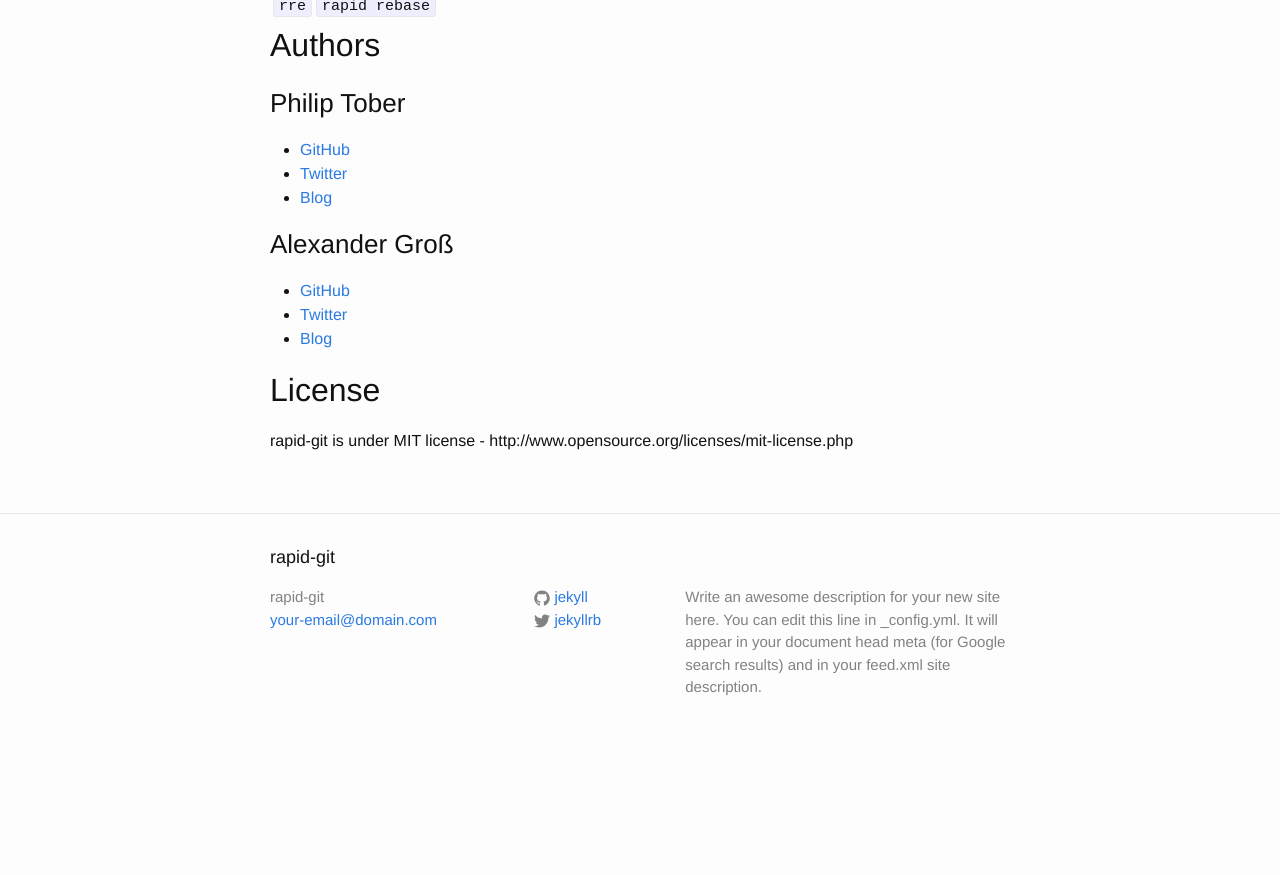
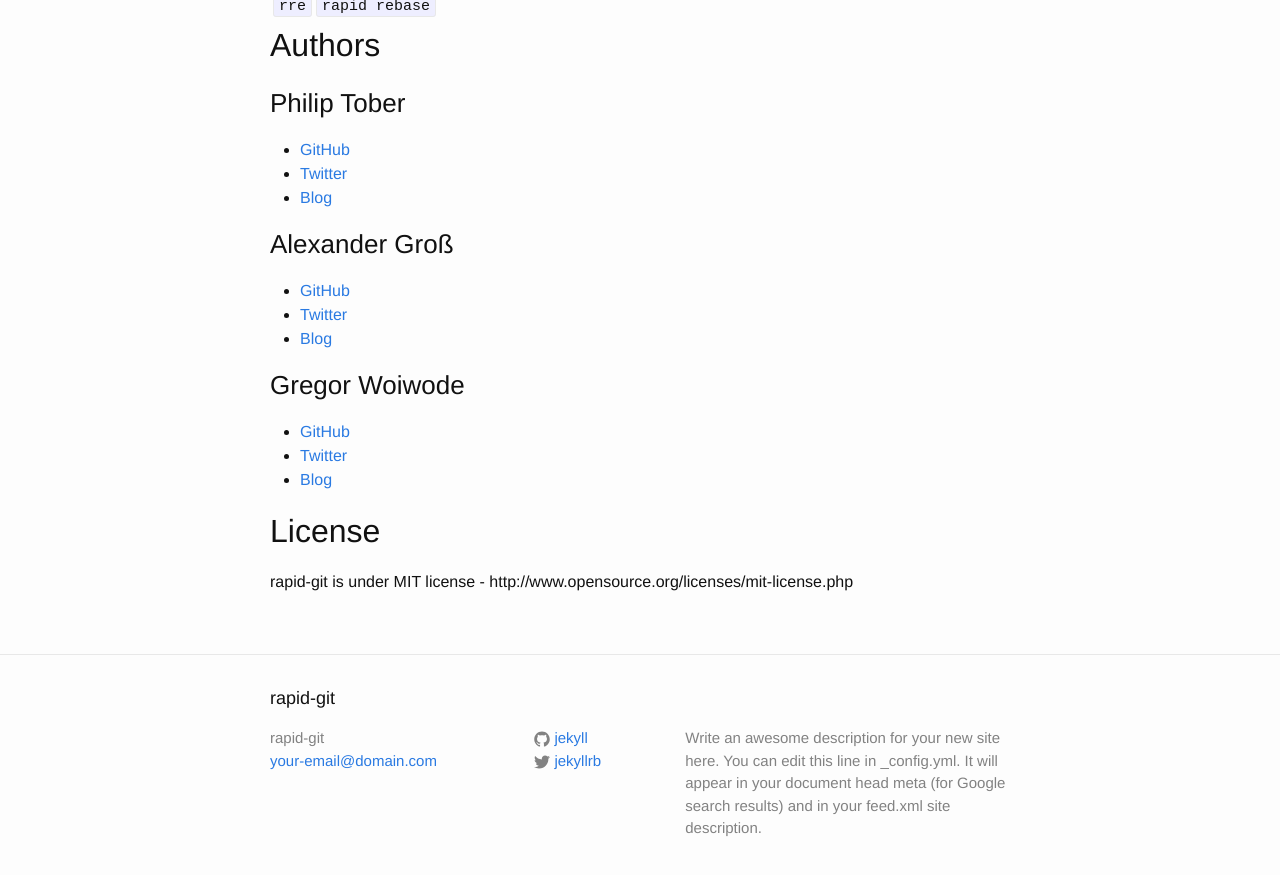
Before and after one commit to rapid-git/rapid-git.github.io, a Jekyll site: the page built from get-started.md, in a window 1280 px wide and 900 px high, scrolled down 4616 px. Shown: the top 875 px of the window. Built offline with Jekyll 4.4.1, drawn with Linux system fonts in a browser that asks for light colours; before the commit the page ends 5375 px from its top, so only the background shows below that.

Commit message:
adding Gregor as author

```diff
--- a/get-started.md
+++ b/get-started.md
@@ -186,5 +186,11 @@ These commands relate to git branches.
 + [Twitter](https://twitter.com/agross)
 + [Blog](http://therightstuff.de/)
 
+### Gregor Woiwode
+
++ [GitHub](https://github.com/GregOnNet)
++ [Twitter](https://twitter.com/gregonnet)
++ [Blog](http://www.woiwode.info/)
+
 ## License
 rapid-git is under MIT license - http://www.opensource.org/licenses/mit-license.php
```
